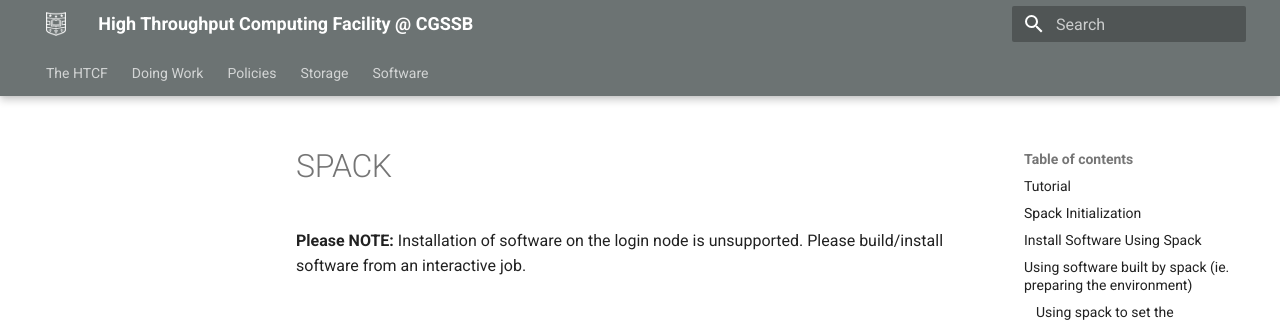
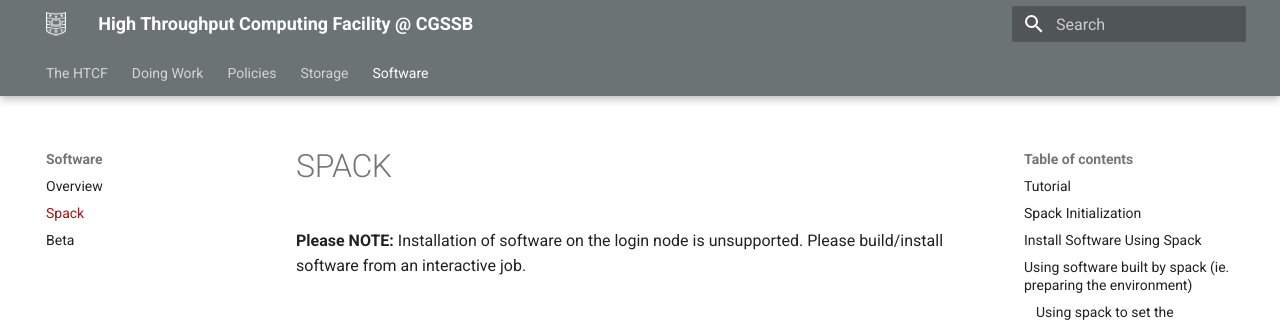
Before and after one commit to htcf/docs, an MkDocs documentation site: the page built from docs/spack.md, in a window 1280 px wide. Shown: the top 323 px of the page. Built offline with MkDocs 1.6.1 and Material for MkDocs 9.7.7, drawn with Linux system fonts in a browser that asks for light colours.

Commit message:
Update mkdocs.yml

```diff
--- a/mkdocs.yml
+++ b/mkdocs.yml
@@ -61,4 +61,5 @@ nav:
     - Beta: 'storage/new_index.md'
 - Software:
   - Overview: software.md
+  - Spack: spack.md
   - Beta: software_new.md
```
